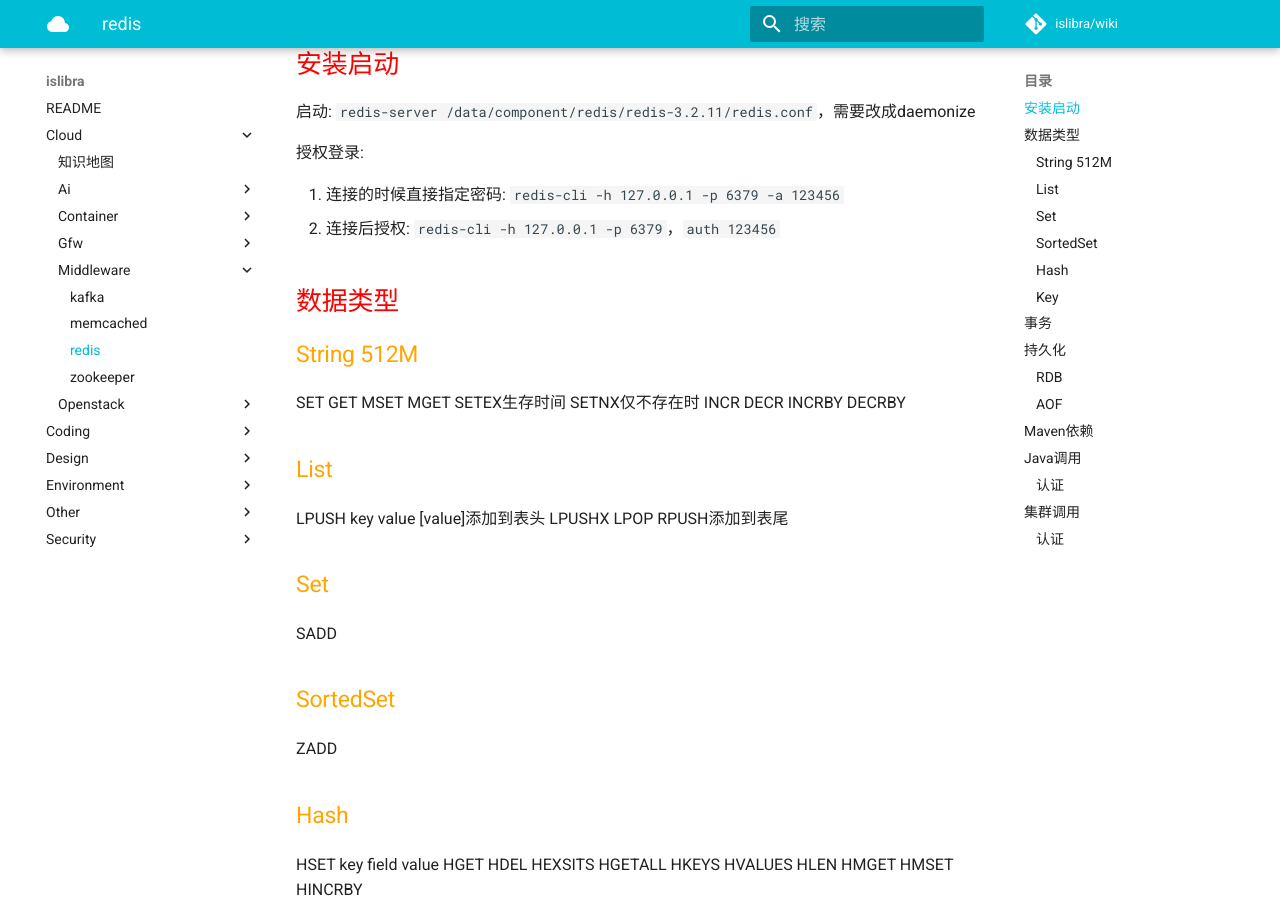
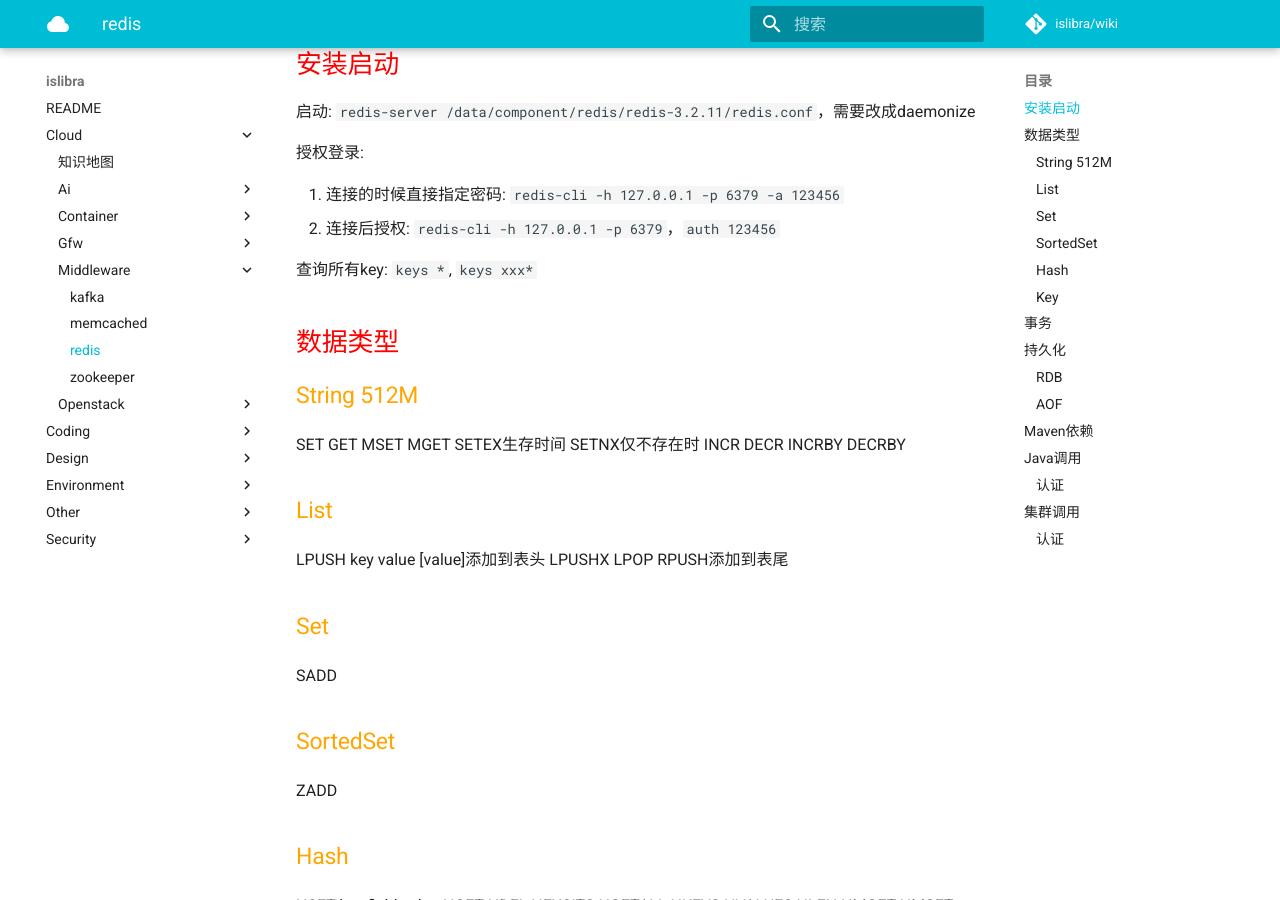
Before and after one commit to islibra/wiki, an MkDocs documentation site: the page built from docs/cloud/middleware/redis.md, in a window 1280 px wide and 900 px high, scrolled down 387 px. Built offline with MkDocs 1.6.1 and Material for MkDocs 9.7.7, drawn with Linux system fonts in a browser that asks for light colours; comment, search, counter and statistics services are not loaded.

Commit message:
Update redis.md

```diff
--- a/docs/cloud/middleware/redis.md
+++ b/docs/cloud/middleware/redis.md
@@ -19,6 +19,8 @@
 
 1. 连接的时候直接指定密码: `redis-cli -h 127.0.0.1 -p 6379 -a 123456`
 1. 连接后授权: `redis-cli -h 127.0.0.1 -p 6379`，`auth 123456`
+
+查询所有key: `keys *`, `keys xxx*`
 
 ## 数据类型
 
```
